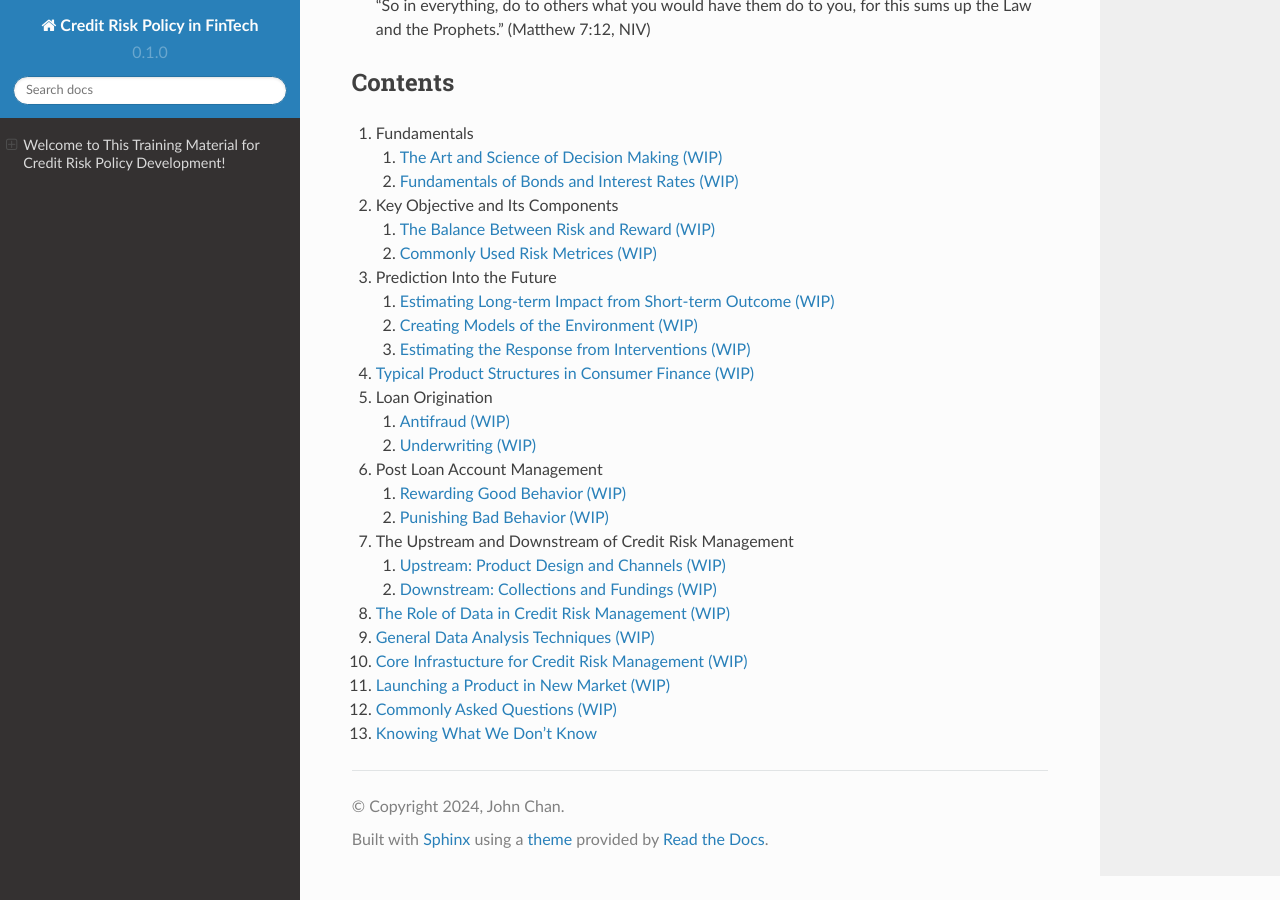
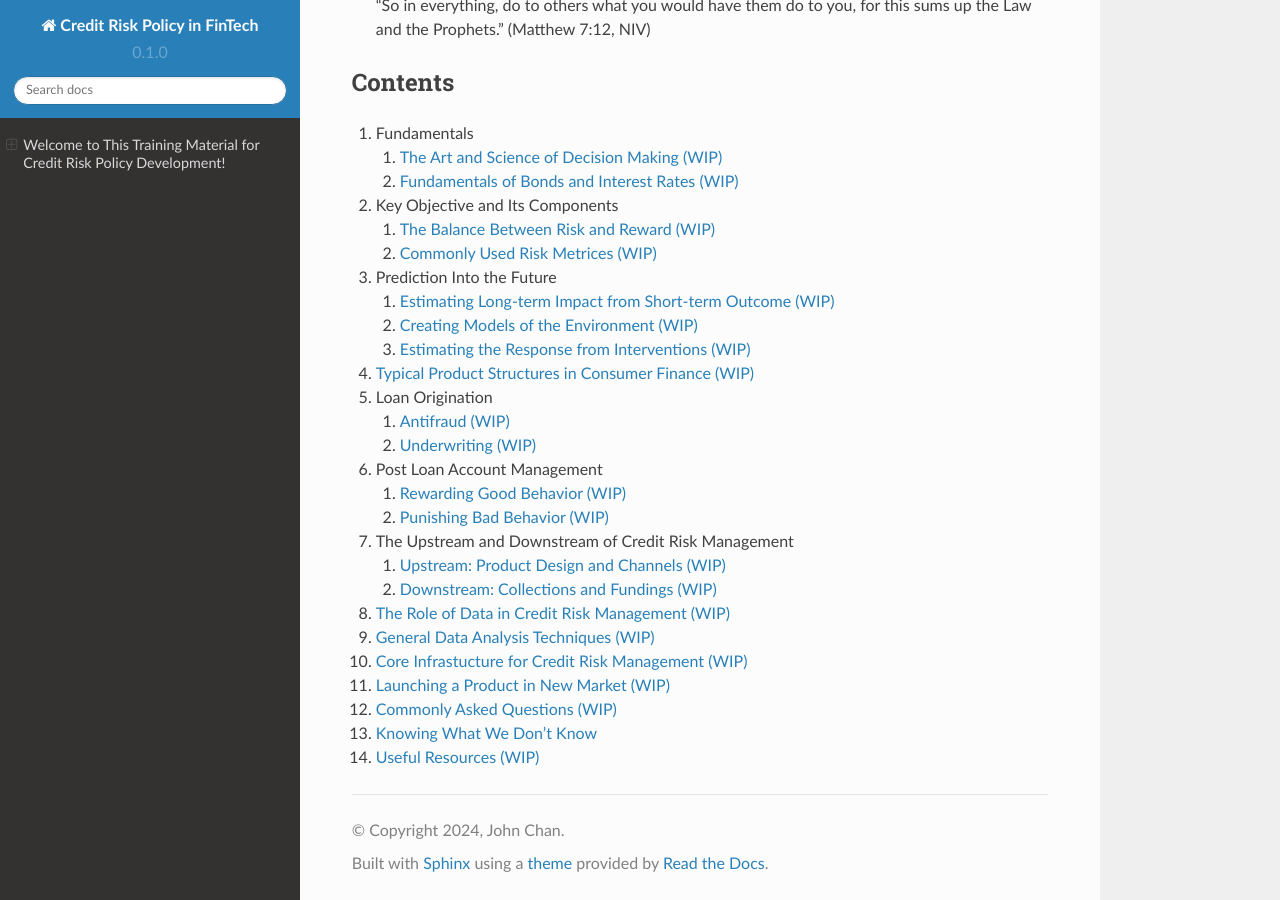
Before and after one commit to kychanbp/credit_risk_mgmt_fintech, a Sphinx documentation site: the page built from docs/source/index.md, in a window 1280 px wide and 900 px high, scrolled down 587 px. Built offline with Sphinx 7.4.7 and the Read the Docs theme 2.0.0, drawn with Linux system fonts in a browser that asks for light colours.

Commit message:
added userful resource session

```diff
--- a/docs/source/index.md
+++ b/docs/source/index.md
@@ -36,3 +36,4 @@ I publish this material publicly to ensure it is general and applicable to a wid
 11. [Launching a Product in New Market (WIP)](new_market.md)
 12. [Commonly Asked Questions (WIP)](faq.md)
 13. [Knowing What We Don't Know](unknowns.md)
+14. [Useful Resources (WIP)](resources.md)
```
Also changed, not shown: docs/source/resources.md (added).
